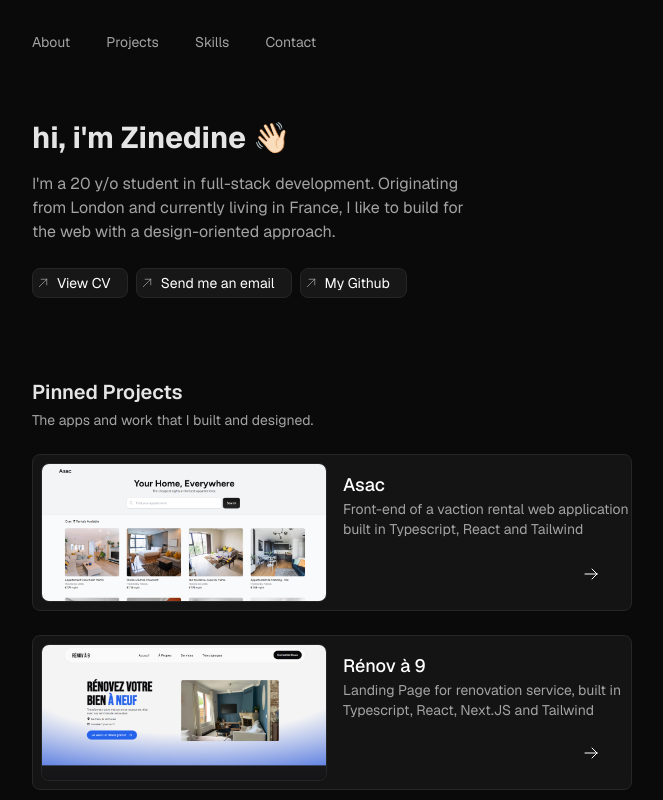
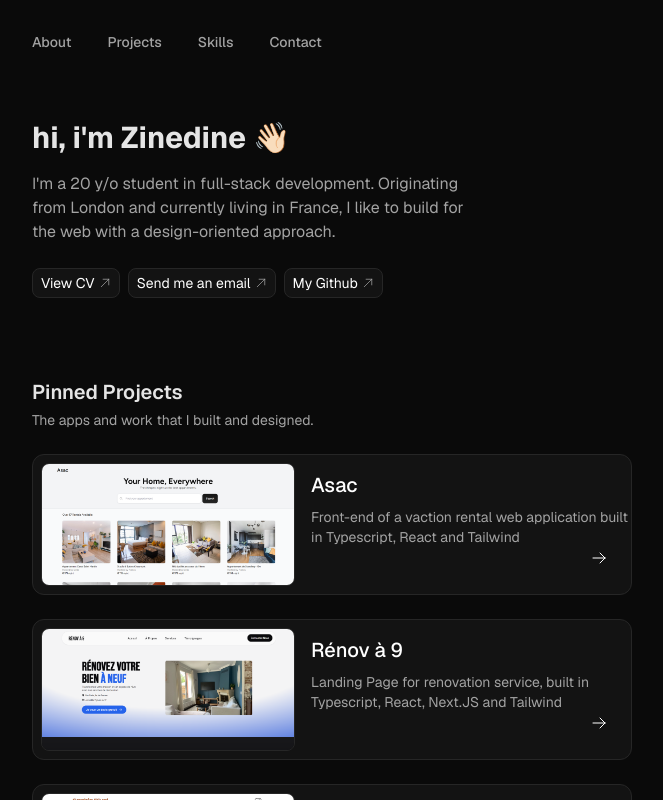
Before and after one commit to zinedinechami/portfolio_next, a Next.js app: page / in a window 1280 px wide. Shown: the top 800 px of the page, without its empty margins (328-991 px from the left). Built offline with nearby package versions, Linux system fonts and the light colour scheme.

Commit message:
updated card stylings

```diff
--- a/src/app/componenets/header.tsx
+++ b/src/app/componenets/header.tsx
@@ -2,7 +2,7 @@ export default function Header() {
   return (
     <>
       <nav className="h-20  mt-8 relative">
-        <ul className="flex  text-sm text-neutral-400   ">
+        <ul className="flex  text-sm text-neutral-400 font-medium  ">
           <a href="/#about">
             <li className="mr-9    hover:text-neutral-200  transition-colors rounded-md  ">
               About
--- a/src/app/sections/about.tsx
+++ b/src/app/sections/about.tsx
@@ -34,17 +34,18 @@ export default function About() {
         </p>
         <div className="pt-6 flex text-sm">
           <a
-            className="pr-4 mr-2 flex  bg-neutral-900 p-1 rounded-lg border border-neutral-800 hover:bg-neutral-900/50 transition-colors "
+            className="pl-2 mr-2 flex  bg-neutral-900/70 p-1 rounded-lg border border-neutral-800 hover:bg-neutral-900/50 transition-colors "
             href="/assets/CV_Dev.pdf"
             target="_blank"
           >
+            View CV{" "}
             <svg
               xmlns="http://www.w3.org/2000/svg"
               fill="none"
               viewBox="0 0 24 24"
               strokeWidth={1.5}
               stroke="currentColor"
-              className="w-3 h-5 mr-2 text-neutral-400"
+              className="w-3 h-5 ml-1 mr-1 text-neutral-400"
             >
               <path
                 strokeLinecap="round"
@@ -52,19 +53,19 @@ export default function About() {
                 d="m4.5 19.5 15-15m0 0H8.25m11.25 0v11.25"
               />
             </svg>
-            View CV{" "}
           </a>{" "}
           <a
             href="mailto:zinedine.chami@gmail.com"
-            className="flex mr-2 bg-neutral-900 p-1 pr-4 rounded-lg border border-neutral-800 hover:bg-neutral-900/50 transition-colors"
+            className="flex mr-2 bg-neutral-900/70 p-1 pl-2 rounded-lg border border-neutral-800 hover:bg-neutral-900/50 transition-colors"
           >
+            Send me an email
             <svg
               xmlns="http://www.w3.org/2000/svg"
               fill="none"
               viewBox="0 0 24 24"
               strokeWidth={1.5}
               stroke="currentColor"
-              className="w-3 h-5 mr-2 text-neutral-400"
+              className="w-3 h-5 ml-1 mr-1 text-neutral-400"
             >
               <path
                 strokeLinecap="round"
@@ -72,19 +73,19 @@ export default function About() {
                 d="m4.5 19.5 15-15m0 0H8.25m11.25 0v11.25"
               />
             </svg>
-            Send me an email
           </a>
           <a
             href="https://github.com/zinedinechami"
-            className="flex  bg-neutral-900 p-1 pr-4 rounded-lg border border-neutral-800 hover:bg-neutral-900/50 transition-colors"
+            className="flex  bg-neutral-900/70 p-1 pl-2 rounded-lg border border-neutral-800 hover:bg-neutral-900/50 transition-colors"
           >
+            My Github
             <svg
               xmlns="http://www.w3.org/2000/svg"
               fill="none"
               viewBox="0 0 24 24"
               strokeWidth={1.5}
               stroke="currentColor"
-              className="w-3 h-5 mr-2 text-neutral-400"
+              className="w-3 h-5 ml-1 mr-1 text-neutral-400"
             >
               <path
                 strokeLinecap="round"
@@ -92,7 +93,6 @@ export default function About() {
                 d="m4.5 19.5 15-15m0 0H8.25m11.25 0v11.25"
               />
             </svg>
-            My Github
           </a>
         </div>
       </section>
--- a/src/app/sections/projects.tsx
+++ b/src/app/sections/projects.tsx
@@ -20,7 +20,7 @@ export default function Projects() {
           return (
             <>
               <Link href={"/projects/" + data.id}>
-                <article className="w-full   mb-6 rounded-lg border  hover:bg-neutral-900/50 bg-neutral-900/80  border-neutral-800 transition-colors  cursor-pointer relative">
+                <article className="w-full   mb-6 rounded-xl border  hover:bg-neutral-800/70 bg-neutral-900/70   border-neutral-800 transition-colors  cursor-pointer relative">
                   <div className="flex">
                     <div className="pt-2 pb-2 ml-2 mr-4 sm:flex hidden">
                       <Image
@@ -38,7 +38,7 @@ export default function Projects() {
                       viewBox="0 0 24 24"
                       strokeWidth={1.5}
                       stroke="currentColor"
-                      className="w-4 h-6 mr-2 absolute right-6 bottom-6 sm:flex hidden"
+                      className="w-4 h-6 mr-2 absolute right-4 bottom-6 sm:flex hidden"
                     >
                       <path
                         strokeLinecap="round"
@@ -48,9 +48,11 @@ export default function Projects() {
                     </svg>
 
                     <div className="pt-4 ml-10 sm:ml-0">
-                      <h1 className=" font-medium text-lg  ">{data.title} </h1>
+                      <h1 className=" font-medium text-xl mb-2 ">
+                        {data.title}{" "}
+                      </h1>
 
-                      <p className="sm:w-72 w-full  text-neutral-400 sm:text-sm text-xs mb-2">
+                      <p className="sm:w-80 w-full  text-neutral-400 sm:text-sm text-xs mb-2">
                         {data.description}
                       </p>
                       <div className="flex pt-2"></div>
```
